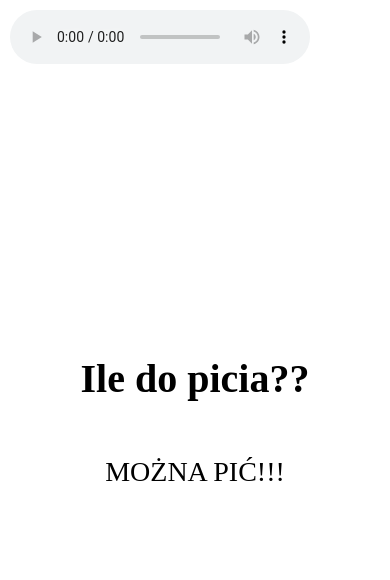
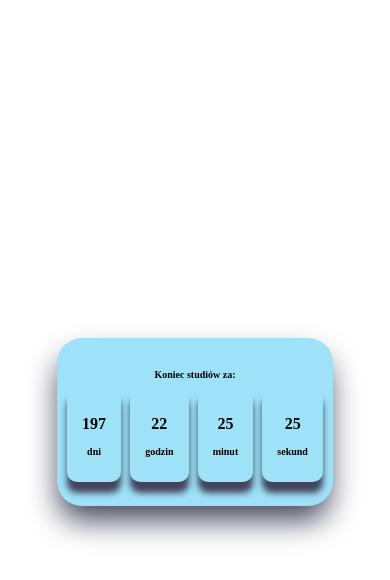
Before and after one commit to rafaEL0oo/countdown, a plain HTML site: page index.html in a window 390 px wide. Drawn offline with Linux system fonts and the light colour scheme; a web font is replaced by a local one.

Commit message:
new countdown

```diff
--- a/app.js
+++ b/app.js
@@ -1,5 +1,14 @@
 // Set the date we're counting down to
-var countDownDate = new Date("Mar 17, 2023 21:37:00").getTime();
+var countDownDate = new Date("Jun 30, 2024 10:00:00").getTime();
+const DAYS_COUNT = document.querySelector('.days h2')
+
+const HOURS_COUNT = document.querySelector('.hours h2')
+
+const MINUTES_COUNT = document.querySelector('.minutes h2')
+
+const SECONDS_COUNT = document.querySelector('.seconds h2')
+
+
 
 // Update the count down every 1 second
 var x = setInterval(function() {
@@ -17,12 +26,16 @@ var x = setInterval(function() {
   var seconds = Math.floor((distance % (1000 * 60)) / 1000);
 
   // Output the result in an element with id="demo"
-  document.getElementById("demo").innerHTML = days + "d " + hours + "h "
-  + minutes + "m " + seconds + "s ";
+  // document.getElementById("demo").innerHTML = `<b>${days}</b>d <b>${hours}</b>h <b>${minutes}</b>m <b>${seconds}</b>s`;
+
+  DAYS_COUNT.textContent = days
+  HOURS_COUNT.textContent = hours
+  MINUTES_COUNT.textContent = minutes
+  SECONDS_COUNT.textContent = seconds
 
   // If the count down is over, write some text
   if (distance < 0) {
     clearInterval(x);
-    document.getElementById("demo").innerHTML = "MOŻNA PIĆ!!!";
+    document.getElementById("demo").innerHTML = '<img src="/img/the-end.png" alt="the end">'
   }
 }, 1000);
--- a/index.html
+++ b/index.html
@@ -4,20 +4,35 @@
     <meta charset="UTF-8">
     <meta http-equiv="X-UA-Compatible" content="IE=edge">
     <meta name="viewport" content="width=device-width, initial-scale=1.0">
-    <title>Ile do picia?</title>
+    <title>Ile do końca męki?</title>
     <link rel="stylesheet" href="style.css">
+    <link rel="preconnect" href="https://fonts.googleapis.com">
+<link rel="preconnect" href="https://fonts.gstatic.com" crossorigin>
+<link href="https://fonts.googleapis.com/css2?family=Overpass&family=PT+Serif+Caption:ital@1&display=swap" rel="stylesheet">
 </head>
 <body>
-    <h1>Ile do picia??</h1>
-    <p id="demo"></p>
-    <audio id="myAudio"
-    webkit-playsinline="true"
-    playsinline="true"
-    controls
-    autoplay ="true">
-        <source src="music/loop.mp4" type="audio/mpeg">
-      Your browser does not support the audio element.
-    </audio>
+    <div class="container">
+        <h1>Koniec studiów za:</h1>
+        <!-- <p id="demo"></p> -->
+        <div class="countdown">
+            <div class="element days">
+                <h2></h2>
+                <h3>dni</h3>
+            </div>
+            <div class="element hours">
+                <h2></h2>
+                <h3>godzin</h3>
+            </div>
+            <div class="element minutes">
+                <h2></h2>
+                <h3>minut</h3>
+            </div>
+            <div class="element seconds">
+                <h2></h2>
+                <h3>sekund</h3>
+            </div>
+        </div>
+    </div>
     <script src="app.js"></script>
 </body>
 </html>
--- a/style.css
+++ b/style.css
@@ -5,11 +5,44 @@ body{
     align-items: center;
     height: 100vh;
     flex-direction: column;
-    font-size: 72px;
+    font-family: 'Overpass', sans-serif;
+    font-family: 'PT Serif Caption', serif;
 }
-h1{
-    font-size: 72px;
+.container{
+    display: flex;
+    flex-direction: column;
+    justify-content: center;
+    align-items: center;
+    padding: 4rem 6rem;
+    min-width: min-content;
+    min-height: min-content;
+    border-radius: 25px;
+    background-color: rgb(157, 226, 247);
+    -webkit-box-shadow: -1px 17px 30px -3px rgba(66, 68, 90, 1);
+-moz-box-shadow: -1px 17px 30px -3px rgba(66, 68, 90, 1);
+box-shadow: -1px 17px 30px -3px rgba(66, 68, 90, 1);
 }
+.countdown{
+    display: flex;
+    gap: 4%;
+    justify-content: center;
+    align-items: center;
+    text-align: center;
+}
+.element{
+    padding: 15px;
+-webkit-box-shadow: 0px 34px 24px 0px rgba(66, 68, 90, 1);
+-moz-box-shadow: 0px 34px 24px 0px rgba(66, 68, 90, 1);
+box-shadow: 0px 34px 24px 0px rgba(66, 68, 90, 1);
+border-radius: 10px;
+}
+h1, h3{
+    font-size: 40px;
+}
+h2{
+    font-size: 75px;
+}
+
 p {
     font-size: 60px;
   }
@@ -19,11 +52,49 @@ audio{
     left:10px;
 }
 
-@media screen and (max-width : 570px) {
-    h1{
-        font-size: 40px;
+@media screen and (max-width : 850px) {
+    h1, h3{
+        font-size: 20px;
     }
-    p{
-        font-size: 28px;
+    h2{
+        font-size: 35px;
+    }
+    .container{
+        padding: 4rem 5rem;
     }
 }
+@media screen and (max-width : 580px) {
+    h1, h3{
+        font-size: 14px;
+    }
+    h2{
+        font-size: 24px;
+    }
+    .container{
+        padding: 3rem 4rem;
+    }
+    .element{
+        -webkit-box-shadow: 0px 22px 12px 0px rgba(66, 68, 90, 1);
+-moz-box-shadow: 0px 22px 12px 0px rgba(66, 68, 90, 1);
+box-shadow: 0px 22px 12px 0px rgba(66, 68, 90, 1);
+    }
+}
+@media screen and (max-width : 500px) {
+    h1, h3{
+        font-size: 10px;
+    }
+    h2{
+        font-size: 16px;
+    }
+    .countdown{
+        flex-wrap: nowrap;
+    }
+     .container{
+        padding: 1.5rem;
+    }
+    .element{
+        -webkit-box-shadow: 0px 11px 6px 0px rgba(66, 68, 90, 1);
+-moz-box-shadow: 0px 11px 6px 0px rgba(66, 68, 90, 1);
+box-shadow: 0px 11px 6px 0px rgba(66, 68, 90, 1);
+    }
+}
```
Also changed, not shown: img/the-end.png (added).
